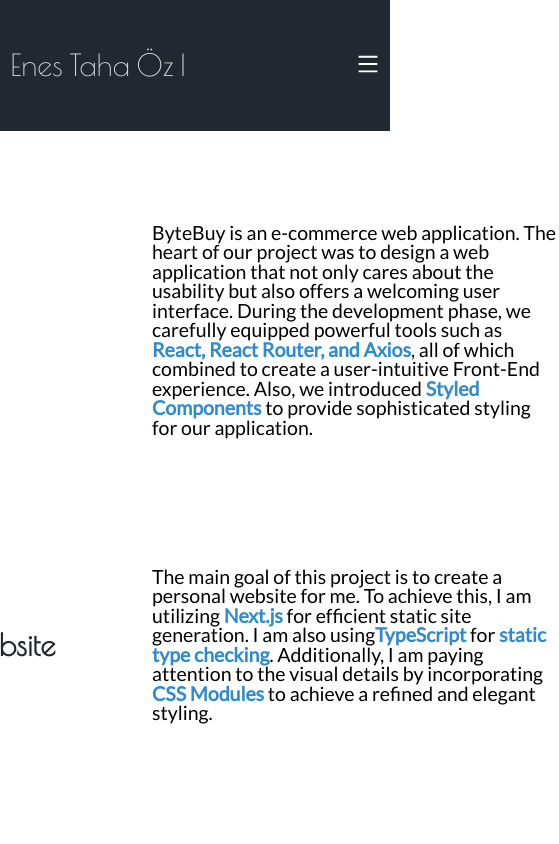
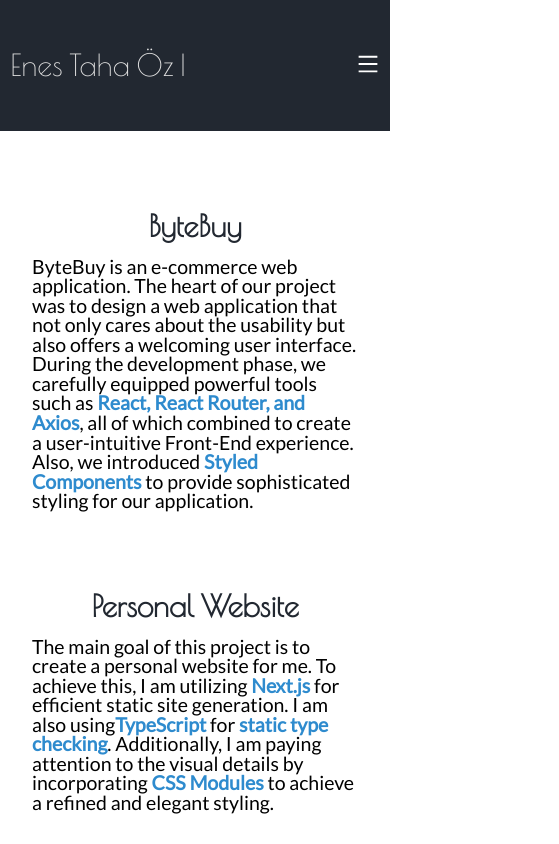
Before and after one commit to enesthz/personal-website, a Next.js app: page /projects in a window 390 px wide. Shown: the whole page, 559 px wide, since content can reach past the window. Built offline with nearby package versions, Linux system fonts and the light colour scheme.

Commit message:
complete responsive design for Projects Page

```diff
--- a/src/components/ProjectsProjectEntity.tsx
+++ b/src/components/ProjectsProjectEntity.tsx
@@ -1,8 +1,9 @@
 'use client';
 
-import Image from 'next/image';
 import { useState } from 'react';
 import styles from 'src/css_files/projects_page/projectsProjectEntity.module.css';
+
+const breakpoint869 = window.matchMedia('(max-width:869px)');
 
 function ProjectsProjectEntity({
   projectName,
@@ -11,7 +12,14 @@
   projectName: string;
   children: React.ReactNode;
 }) {
-  const [isTimeDone, setIsTimeDone] = useState(false);
+  const [isTimeDone, setIsTimeDone] = useState<boolean>(false);
+
+  function handleScreensizeChange(event: MediaQueryListEvent) {
+    if (!event.matches) {
+      setIsTimeDone(false);
+    }
+  }
+  breakpoint869.addEventListener('change', handleScreensizeChange);
 
   setTimeout(() => {
     setIsTimeDone(true);
@@ -20,7 +28,7 @@
   return (
     <div className={styles.projectsProjectEntity}>
       <p className={styles.projectName}>{projectName}</p>
-      {isTimeDone && children}
+      {(breakpoint869.matches || isTimeDone) && children}
     </div>
   );
 }
--- a/src/css_files/projects_page/projectsPage.module.css
+++ b/src/css_files/projects_page/projectsPage.module.css
@@ -1,8 +1,31 @@
 .projectsPage{
     display: flex;
     flex-direction: column;
-    gap: 100px;
+    gap: 6.25rem;
     align-items: center;
     height: calc(100vh - 8.18rem);
     justify-content: center;
 }
+
+@media screen and (max-width: 419px) {
+    .projectsPage{
+        height: auto;
+        margin-top: 5rem;
+        margin-bottom: 2rem;
+    }
+}
+
+
+
+@media screen and (max-height: 835px){
+    .projectsPage{
+        height: auto;
+        margin-top: 5rem;
+    }
+}
+
+@media screen and (max-width: 869px) {
+    .projectsPage{
+        gap: 5rem;
+    }
+}
--- a/src/css_files/projects_page/projectsProjectEntity.module.css
+++ b/src/css_files/projects_page/projectsProjectEntity.module.css
@@ -12,7 +12,7 @@
     }
 }
 
-@keyframes opacityDescription {
+@keyframes opacityAnimation {
     from{
         opacity: 0;
     }
@@ -27,6 +27,7 @@
     align-items: center;
     height: 13.416875rem;
     animation: slidingProjectName 2s ease-in-out 0.2s 1 normal forwards;
+    margin: 0px 2rem;
 }
 
 .projectName{
@@ -45,10 +46,22 @@
     font-family: "Lato", sans-serif;
     font-size: 1.22rem;
     width: fit-content;
-    animation: opacityDescription 1.5s ease-in-out 1 normal forwards;
+    animation: opacityAnimation 1.5s ease-in-out 1 normal forwards;
 }
 
 .projectsProjectEntity p:nth-child(2) span{
     font-weight: bold;
     color: #2E8BCE
 }
+
+
+@media screen and (max-width: 868px) {
+    .projectsProjectEntity{
+        flex-direction: column;
+        height: min-content;
+        max-width: 25rem;
+        width: fit-content;
+        gap: 1rem;
+        animation: opacityAnimation 2s ease-in-out 1 normal forwards;
+    }
+}
```
